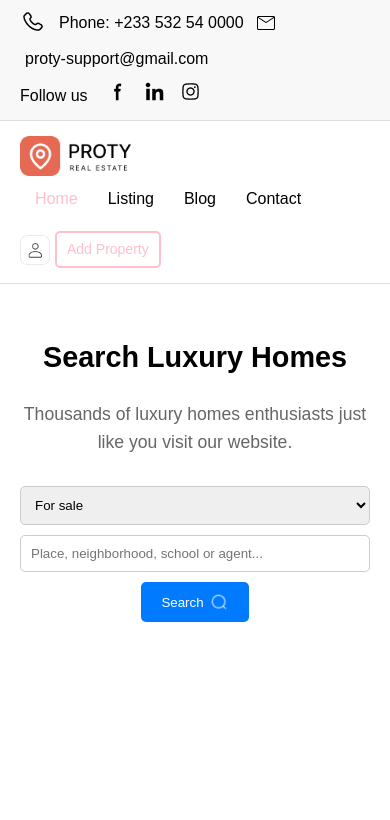
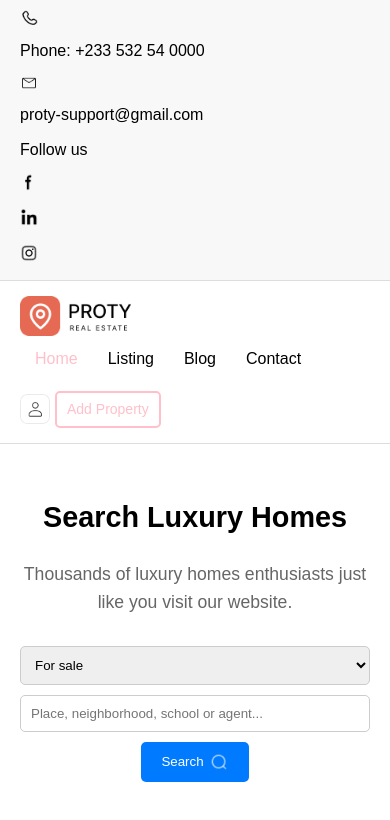
Before and after one commit to TBNR-Mel/Proty-Real-Estate, a plain HTML site: page index.html in a window 390 px wide. Drawn offline with Linux system fonts and the light colour scheme.

Commit message:
Refactor header styles for improved layout and responsiveness

```diff
--- a/styles.css
+++ b/styles.css
@@ -7,9 +7,10 @@
 
 body {
   line-height: 1.6;
+  background-color: #fff;
 }
 
-/* Header Top */
+/* Header */
 .header {
   display: flex;
   justify-content: space-between;
@@ -28,11 +29,17 @@ body {
   gap: 10px;
 }
 
+.header .contact img,
+.header .social img {
+  height: 18px;
+  width: auto;
+}
+
 .header .contact a,
 .header .social a {
   text-decoration: none;
   color: #000;
-  margin-left: 5px;
+  margin-right: 10px;
 }
 
 .header .social span {
@@ -57,8 +64,8 @@ body {
 
 .nav-links {
   display: flex;
+  justify-content: center;
   flex: 1;
-  justify-content: center;
   flex-wrap: wrap;
 }
 
@@ -81,6 +88,7 @@ body {
 .add-property-container img {
   margin-right: 5px;
   height: 30px;
+  width: auto;
 }
 
 .add-property {
@@ -177,4 +185,10 @@ body {
   .add-property {
     font-size: 14px;
   }
+
+  .header .contact,
+  .header .social {
+    flex-direction: column;
+    align-items: flex-start;
+  }
 }
```
